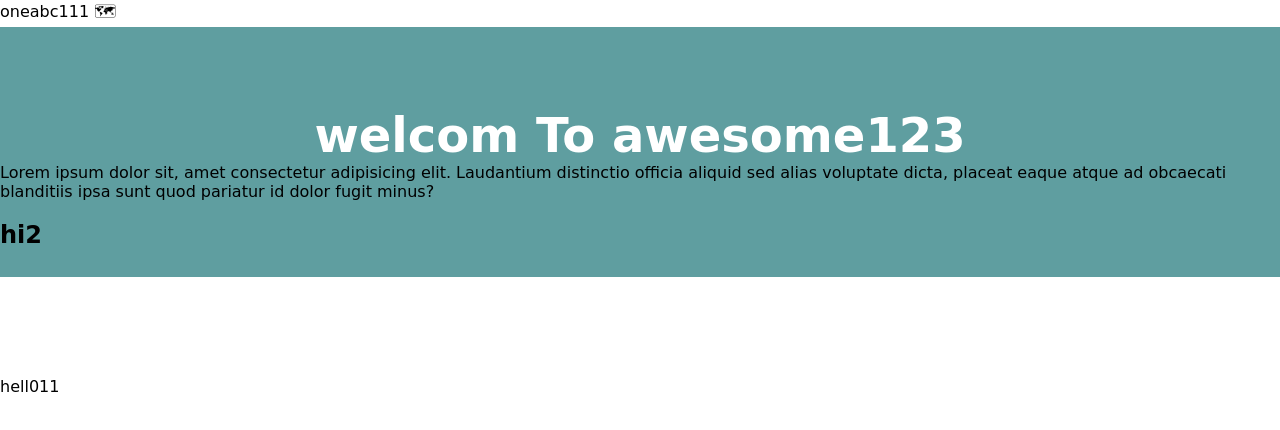
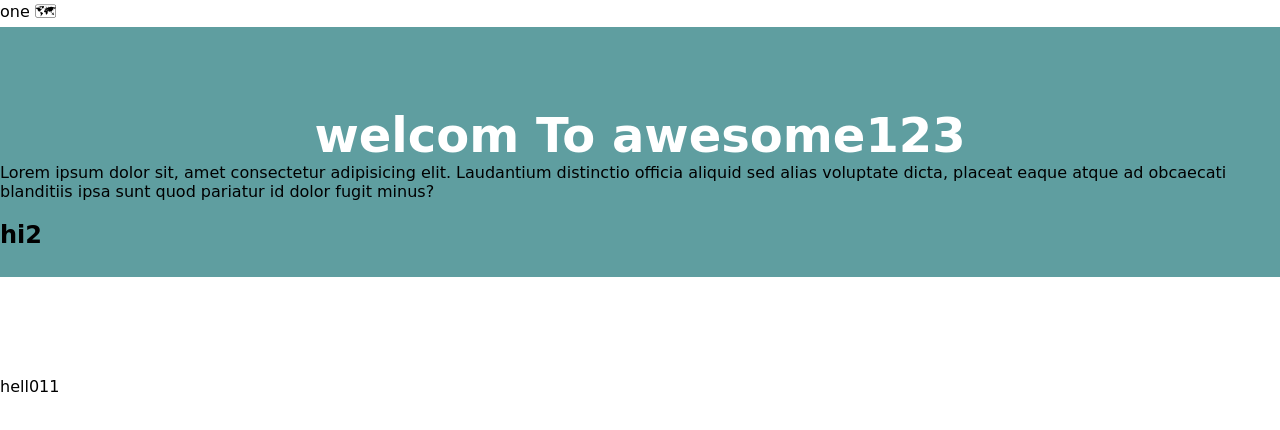
Before and after one commit to madhu-p-gith/space-x, a React (Create React App) app: page / in a window 1280 px wide. Shown: the top 430 px of the page. Built offline with nearby package versions, Linux system fonts and the light colour scheme; no server answers.

Commit message:
Revert "dkkfdf"

```diff
--- a/src/App.jsx
+++ b/src/App.jsx
@@ -9,8 +9,7 @@ function App() {
   return (
     <div className="App">
       {/*  */}
-      oneabc111
-       🗺
+      one 🗺
        <Router>
         <Header />
         <Switch>
```
